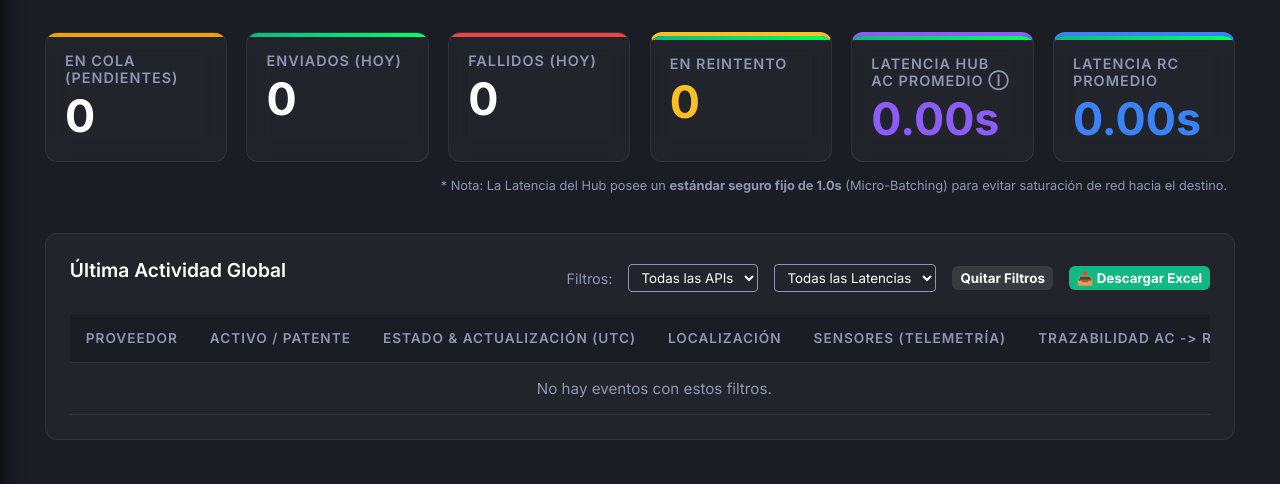
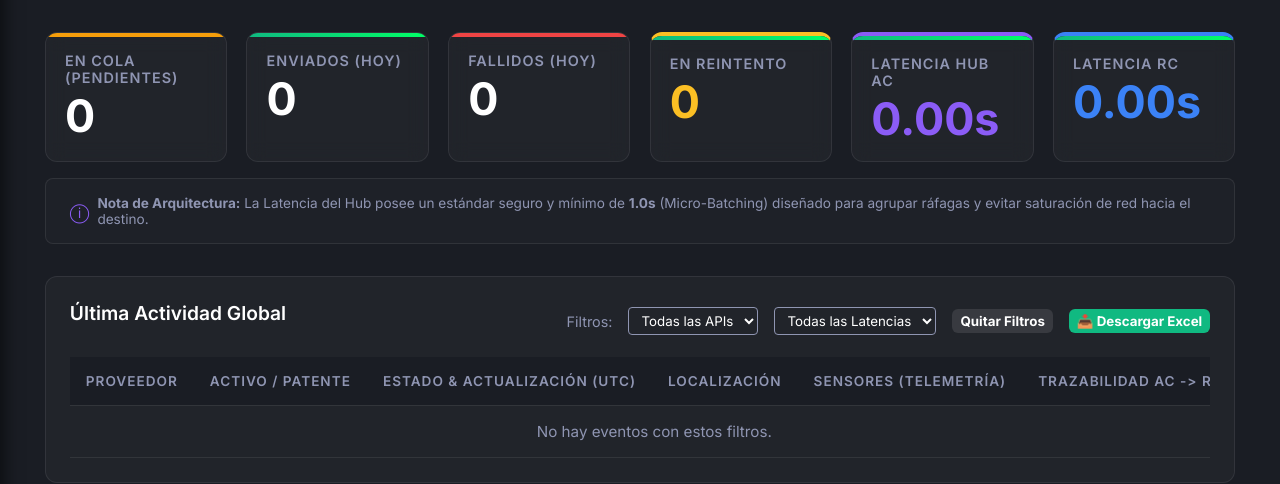
Before and after one commit to Gustavo1986-2015/Centro_de_Comando_APIs, a FastAPI app: page /dashboard in a window 1280 px wide. Shown: the part 68-552 px from the top of the page. Run offline with FastAPI, Linux system fonts and the light colour scheme; data that the repository does not hold is empty.

Commit message:
fix(ui): embellecer tarjeta de latencia acortando titulo y creando una nota de arquitectura

```diff
--- a/app/templates/index.html
+++ b/app/templates/index.html
@@ -417,16 +417,18 @@
                 <div class="card-value" id="val-retries" style="color: var(--color-yellow);">0</div>
             </div>
             <div class="card" style="border-top: 4px solid #8b5cf6;" title="Tiempo promedio de espera en el Hub. Por estándar empresarial y seguridad, el código implementa 1.0s de ventana fija (Micro-Batching) para agrupar ráfagas y proteger el endpoint de Recurso Confiable.">
-                <div class="card-title">Latencia Hub AC Promedio <span style="cursor:help" title="Fijo en 1.0s por Micro-Batching (Seguridad)">ⓘ</span></div>
+                <div class="card-title">Latencia Hub AC</div>
                 <div class="card-value" id="val-latency" style="color: #8b5cf6;">0.00s</div>
             </div>
             <div class="card" style="border-top: 4px solid #3b82f6;" title="Tiempo de respuesta SOAP promedio de Recurso Confiable desde que hacemos el envío hasta obtener el ID de Job (segundos)">
-                <div class="card-title">Latencia RC Promedio</div>
+                <div class="card-title">Latencia RC</div>
                 <div class="card-value" id="val-rc-latency" style="color: #3b82f6;">0.00s</div>
             </div>
         </div>
-        <div style="font-size: 0.8rem; color: var(--color-gray); text-align: right; padding-right: 0.5rem; margin-top: -1rem; margin-bottom: 0.5rem;">
-            * Nota: La Latencia del Hub posee un <strong>estándar seguro fijo de 1.0s</strong> (Micro-Batching) para evitar saturación de red hacia el destino.
+
+        <div style="font-size: 0.85rem; color: var(--color-gray); padding: 1rem 1.5rem; margin-top: -1rem; background: rgba(255, 255, 255, 0.02); border-radius: 8px; border: 1px solid var(--card-border); display: flex; align-items: center; gap: 0.5rem;">
+            <span style="color: #8b5cf6; font-size: 1.2rem;">ⓘ</span>
+            <span><strong>Nota de Arquitectura:</strong> La Latencia del Hub posee un estándar seguro y mínimo de <strong>1.0s</strong> (Micro-Batching) diseñado para agrupar ráfagas y evitar saturación de red hacia el destino.</span>
         </div>
 
         <div class="recent-section">
```
